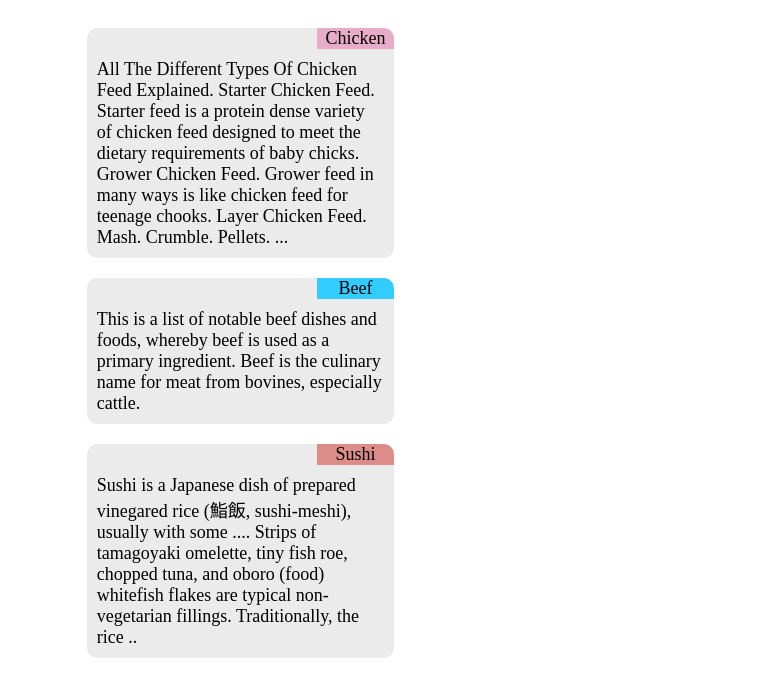
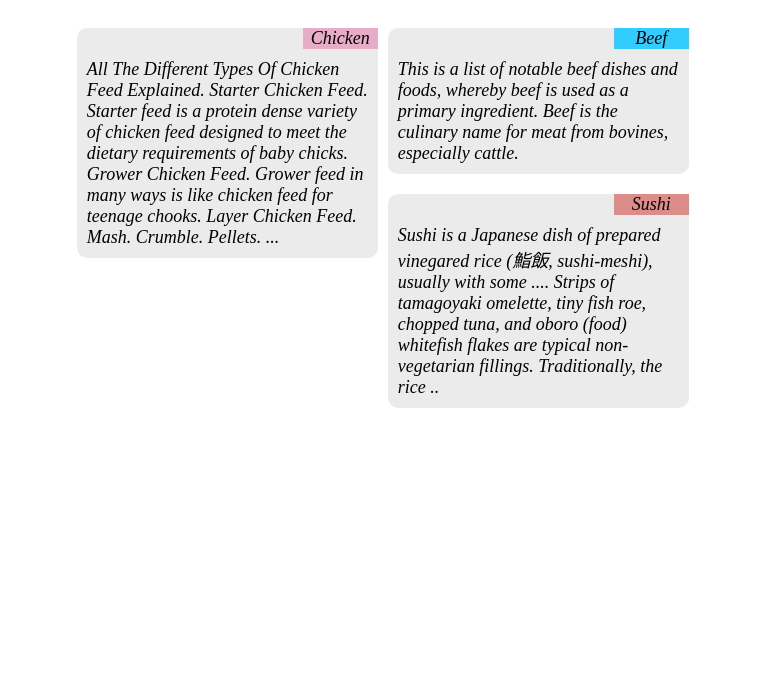
Before and after one commit to dimakassem97/module2-solution, a plain HTML site: page index.html in a window 768 px wide. Shown: the part 49-746 px from the top of the page. Drawn offline with Linux system fonts and the light colour scheme.

Commit message:
Update index.css

```diff
--- a/index.css
+++ b/index.css
@@ -3,16 +3,29 @@
 {
 	.container > div {
      width: 30%;
+		 margin: 10px;
  }
 }
 @media only screen and (min-width :768px )and (max-width :991px)
 {
 	.container > div
-	{max-width: 50%;}
+	{max-width: 49%;
+	margin-top: 10px;
+margin-bottom: 10px;}
+	#sec1
+	{
+		margin-right: 10px;
+	}
+	#sec3
+	{
+		width: 100%;
+	}
+
 }
 @media only screen and (max-width : 767px)
 {   .container > div
-	{width: 100%;}
+	{width: 100%;
+	margin: 10px;}
 }
 body
 {
@@ -21,13 +34,12 @@ body
 }
 .container > div {
 
-     float: left;
-     margin: 10px;
+    float: left;
+         font-style: oblique;
      background-color: #ebebeb;
      font-size: 18px;
      font-family: inherit;
-     max-height: 100%;
-    overflow: auto;
+
     border-radius: 10px;
 }
 .container > div >article {
```
